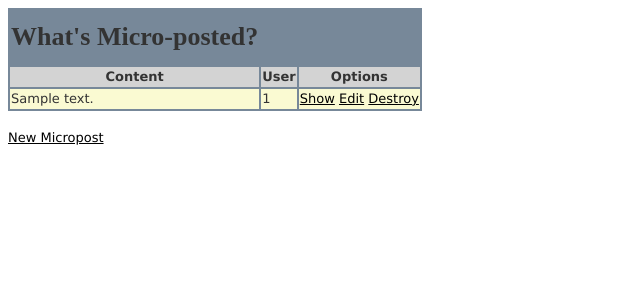
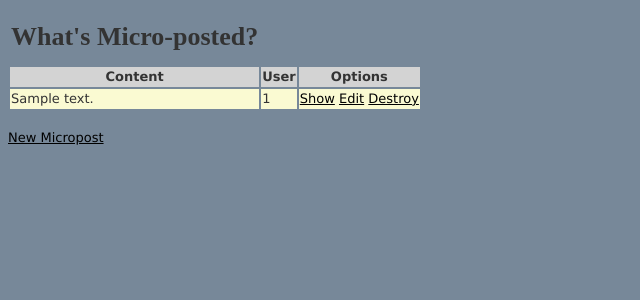
Before and after one commit to Snyder-/Microposts, a Rails app: page /microposts in a window 1280 px wide. Shown: the top 300 px of the page, without its empty margins (0-640 px from the left). Run offline with Rails 7, Linux system fonts and the light colour scheme; tables that the repository leaves empty hold one stand-in row (values such as "Sample post"); style sheets or scripts are compiled from the project's sources; some libraries are stand-ins or nearby versions.

Commit message:
added css to show microposts

```diff
--- a/app/assets/stylesheets/application.css
+++ b/app/assets/stylesheets/application.css
@@ -11,6 +11,3 @@
  *= require_self
  *= require_tree .
  */
-body{
-    background-color: purple;
-}
--- a/app/assets/stylesheets/scaffolds.css.scss
+++ b/app/assets/stylesheets/scaffolds.css.scss
@@ -1,5 +1,5 @@
 body {
-  background-color: #fff;
+  background-color: lightslategray;
   color: #333;
   font-family: verdana, arial, helvetica, sans-serif;
   font-size: 13px;
@@ -21,11 +21,11 @@
 a {
   color: #000;
   &:visited {
-    color: #666;
+    color: #000;
   }
   &:hover {
     color: #fff;
-    background-color: #000;
+    background-color: #626367;
   }
 }
 
```
